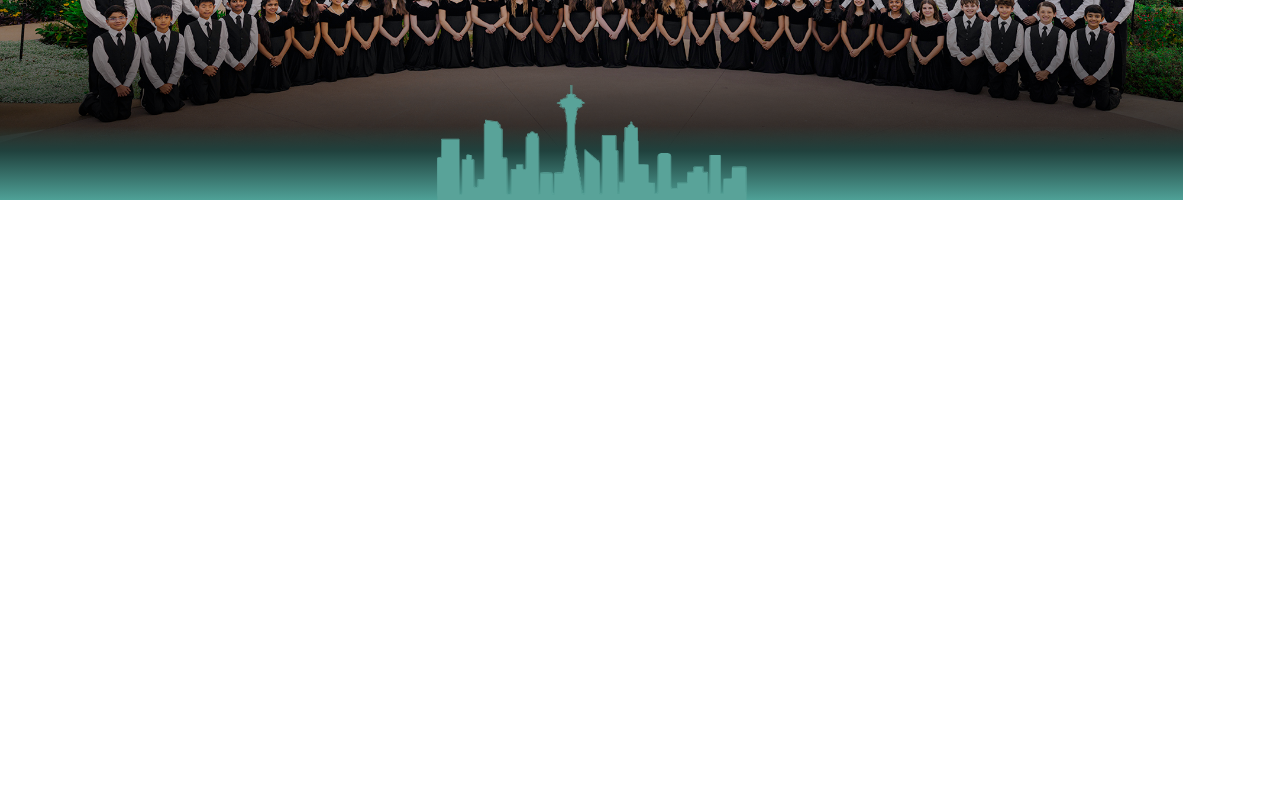
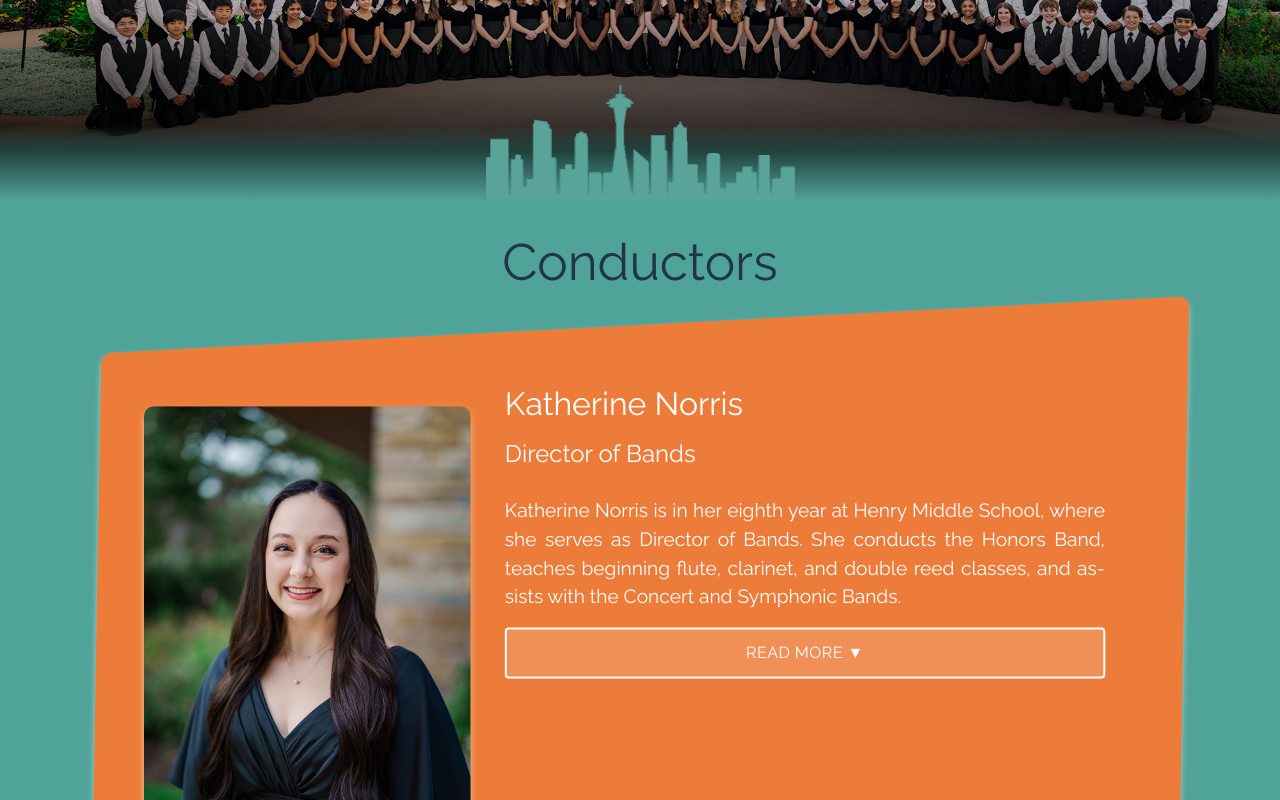
Before and after one commit to andrewbinkard/henrybandwibc, a React (Vite) app: page /conductors/1 in a window 1280 px wide. Shown: the part 300-1100 px from the top of the page. Before the commit the page ends 800 px from the top, so only its background shows below. Built offline with nearby package versions, Linux system fonts and the light colour scheme.

Commit message:
henrywibc-3: implements directors page

```diff
--- /dev/null
+++ b/src/Components/ComposerCard/ComposerCard.module.scss
@@ -0,0 +1,180 @@
+@use "../../variables.scss" as *;
+
+.cardContainer {
+  display: flex;
+  flex-direction: row;
+  align-items: flex-start;
+  justify-content: space-between;
+  background-color: $program-orange;
+  color: #ffffff;
+  border-radius: $standard-rounding;
+  padding: 3rem;
+  box-shadow: 0 4px 6px rgba(255, 255, 255, 0.5);
+  width: 85vw;
+  min-width: 316px;
+  margin: 0 auto 2rem auto;
+  box-sizing: border-box;
+
+  /* Parallelogram skew - angled top/bottom with vertical sides */
+  transform: skewY(-3deg) skewX(-1deg);
+  transition: transform 1s ease;
+
+  /* Counter-skew the content to keep it upright */
+  > * {
+    transform: skewY(3deg) skewX(1deg);
+    transition: transform 1s ease;
+  }
+
+  /* Reduce skew when expanded to prevent distortion on tall cards */
+  &.expanded {
+    transform: skewY(-5deg) skewX(-0.5deg);
+
+    > * {
+      transform: skewY(5deg) skewX(0.5deg);
+    }
+  }
+
+  @media (max-width: $breakpoint-medium) {
+    flex-direction: column;
+    align-items: center;
+  }
+
+  .composerImage {
+    width: 33%;
+    max-width: 50%;
+    height: auto;
+    object-fit: cover;
+    border-radius: $standard-rounding;
+    align-self: start;
+    margin-top: 1rem;
+    box-shadow: 0 4px 6px rgba(255, 255, 255, 0.5);
+
+    min-width: 325px;
+
+    @media (max-width: $breakpoint-medium) {
+      align-self: center;
+      width: 50%;
+      margin-bottom: 1rem;
+
+      min-width: 300px;
+    }
+  }
+
+  .content {
+    display: flex;
+    flex-direction: column;
+    justify-content: center;
+    flex: 1;
+    min-width: 0;
+    margin: 0 1rem;
+    padding: 1rem;
+
+    @media (max-width: $breakpoint-medium) {
+      width: 100%;
+      margin: unset;
+      align-items: center;
+      text-align: center;
+    }
+
+    h2 {
+      margin: 0 0 $margin-small 0;
+      align-self: start;
+
+      @media (max-width: $breakpoint-medium) {
+        align-self: center;
+      }
+    }
+
+    h3 {
+      margin: 0 0 0.5rem 0;
+      padding-bottom: 1rem;
+      align-self: start;
+      font-size: 1.5rem;
+
+      @media (max-width: $breakpoint-medium) {
+        font-size: 1rem;
+        align-self: center;
+      }
+    }
+
+    a {
+      color: $rouse-gold-light;
+      text-decoration: underline;
+      text-decoration-color: $rouse-gold-light;
+      text-underline-offset: 4px;
+      margin-bottom: 0.5rem;
+      word-break: break-word;
+      overflow-wrap: break-word;
+      max-width: 100%;
+      text-overflow: ellipsis;
+      white-space: nowrap;
+      overflow: hidden;
+      transition: color 0.2s ease;
+      font-size: 1.25rem;
+      padding-bottom: 1rem;
+
+      &:hover {
+        text-decoration: underline;
+      }
+
+      @media (max-width: $breakpoint-medium) {
+        white-space: normal;
+        align-self: center;
+        font-size: 1rem;
+      }
+    }
+
+    p {
+      margin: 0;
+      font-size: 1.2rem;
+      font-weight: lighter;
+      color: white;
+      text-align: justify;
+      hyphens: auto;
+
+      max-width: 100%;
+      box-sizing: border-box;
+
+      /* Animate expanded paragraphs */
+      animation: fadeIn 1s ease;
+
+      @media (max-width: $breakpoint-medium) {
+        text-align: justify;
+        hyphens: auto;
+      }
+    }
+  }
+
+  .readMoreButton {
+    margin-top: 1rem;
+    border: 2px solid white;
+    padding: 0.6em 1.2em;
+    font-size: 1em;
+    font-weight: 500;
+    font-family: inherit;
+    background-color: inherit;
+    color: white;
+    cursor: pointer;
+    transition: all 1s ease;
+    box-shadow: inset 0 0 0 1000px rgba(255, 255, 255, 0.15);
+
+    &:hover,
+    &:focus,
+    &:active,
+    &:focus-visible {
+      box-shadow: inset 0 0 0 1000px rgba(255, 255, 255, 0.1);
+    }
+  }
+}
+
+/* Fade-in animation for expanded content */
+@keyframes fadeIn {
+  from {
+    opacity: 0;
+    transform: translateY(-10px);
+  }
+  to {
+    opacity: 1;
+    transform: translateY(0);
+  }
+}
--- /dev/null
+++ b/src/Components/ComposerCard/ComposerCard.tsx
@@ -0,0 +1,70 @@
+import { FC, useRef, useState } from "react";
+import styles from "./ComposerCard.module.scss";
+import { ComposerCardProps } from "./types";
+import Button from "@mui/material/Button";
+
+const ComposerCard: FC<ComposerCardProps> = ({
+  name,
+  title,
+  imgSrc,
+  details,
+  website,
+}) => {
+  const [expanded, setExpanded] = useState(false);
+  const cardRef = useRef<HTMLDivElement>(null);
+
+  // Split details into an array of paragraphs
+  const paragraphs = details?.split("\n");
+
+  const toggleExpanded = () => {
+    if (expanded) {
+      // If collapsing, scroll to the top of the <p> section
+      cardRef.current?.scrollIntoView({
+        behavior: "smooth",
+        block: "start",
+      });
+    }
+    setExpanded(!expanded);
+  };
+
+  const websiteTitle = name.endsWith("s")
+    ? `${name}' website`
+    : `${name}'s website`;
+
+  return (
+    <div
+      className={`${styles.cardContainer} ${expanded ? styles.expanded : ""}`}
+      ref={cardRef}
+    >
+      <img
+        src={imgSrc}
+        alt={`Image of ${name}`}
+        className={styles.composerImage}
+      />
+      <div className={styles.content}>
+        <h2>{name}</h2>
+        {title ? (
+          <h3>{title}</h3>
+        ) : (
+          <a href={website} target="_blank" rel="noopener noreferrer">
+            {websiteTitle}
+          </a>
+        )}
+        <p>{paragraphs?.[0]}</p>
+        {expanded &&
+          paragraphs?.slice(1).map((para, index) => (
+            <p key={index}>
+              <br />
+              {para}
+            </p>
+          ))}
+
+        <Button className={styles.readMoreButton} onClick={toggleExpanded}>
+          {expanded ? "Show Less ▲" : "Read More ▼"}
+        </Button>
+      </div>
+    </div>
+  );
+};
+
+export default ComposerCard;
--- /dev/null
+++ b/src/Components/ComposerCard/index.ts
@@ -0,0 +1 @@
+export { default } from "./ComposerCard";
--- /dev/null
+++ b/src/Components/ComposerCard/types.ts
@@ -0,0 +1,9 @@
+export interface ComposerCardProps {
+  name: string;
+  imgSrc: string;
+  details?: string;
+  website?: string;
+  title?: string;
+  wiley?: boolean;
+  rouse?: boolean;
+}
--- a/src/Components/NavBar/NavBar.tsx
+++ b/src/Components/NavBar/NavBar.tsx
@@ -77,12 +77,12 @@ const NavBar: FC = () => {
             Musicians
           </NavLink>
           <NavLink
-            to="/directors"
+            to="/conductors"
             className={({ isActive }) =>
               isActive ? styles.activeLink : undefined
             }
           >
-            Directors
+            Conductors
           </NavLink>
           <NavLink
             to="/about"
@@ -166,13 +166,13 @@ const NavBar: FC = () => {
             Musicians
           </NavLink>
           <NavLink
-            to="/directors"
+            to="/conductors"
             className={({ isActive }) =>
               isActive ? styles.activeLink : undefined
             }
             onClick={toggleMobileMenu}
           >
-            Directors
+            Conductors
           </NavLink>
           <NavLink
             to="/private-lesson-faculty"
--- /dev/null
+++ b/src/Pages/ConductorsPage/ConductorsPage.module.scss
@@ -0,0 +1,10 @@
+@use "../../variables.scss" as *;
+
+.conductorsContainer {
+  display: flex;
+  width: 100vw;
+  flex-direction: column;
+  align-items: center;
+  justify-content: center;
+  background-color: $program-green;
+}
--- /dev/null
+++ b/src/Pages/ConductorsPage/ConductorsPage.tsx
@@ -0,0 +1,41 @@
+import { FC, useEffect } from "react";
+import { useParams } from "react-router-dom";
+
+import styles from "./ConductorsPage.module.scss";
+// import Footer from "../../../Components/Shared/Footer";
+import { conductorData } from "../../Components/Conductors/const";
+import ComposerCard from "../../Components/ComposerCard";
+
+const ConductorsPage: FC = () => {
+  const { directorName } = useParams<{ directorName: string }>();
+
+  useEffect(() => {
+    if (directorName) {
+      const targetElement = document.getElementById(directorName);
+      if (targetElement) {
+        targetElement.scrollIntoView({ behavior: "smooth" });
+      }
+    }
+  }, [directorName]);
+
+  return (
+    <div className={styles.conductorsContainer}>
+      <h1>Conductors</h1>
+      {conductorData.map(({ name, imgSrc, details, title }) => {
+        return (
+          <div id={name} key={name}>
+            <ComposerCard
+              name={name}
+              imgSrc={imgSrc}
+              details={details}
+              title={title}
+            />
+          </div>
+        );
+      })}
+      {/* <Footer /> */}
+    </div>
+  );
+};
+
+export default ConductorsPage;
--- /dev/null
+++ b/src/Pages/ConductorsPage/index.ts
@@ -0,0 +1 @@
+export { default } from "./ConductorsPage";
--- a/src/Routes/routes.tsx
+++ b/src/Routes/routes.tsx
@@ -2,6 +2,7 @@ import { RouteObject } from "react-router-dom";
 import LandingPage from "../Pages/MainPage/MainPage/MainPage";
 import About from "../Pages/AboutPage";
 import MusiciansPage from "../Pages/MusiciansPage/MusiciansPage";
+import ConductorsPage from "../Pages/ConductorsPage/ConductorsPage";
 
 export const routes: RouteObject[] = [
   {
@@ -16,4 +17,8 @@ export const routes: RouteObject[] = [
     path: "/musicians",
     element: <MusiciansPage />,
   },
+  {
+    path: "/conductors/:directorName?",
+    element: <ConductorsPage />,
+  },
 ];
```
Also changed, not shown: src/Components/Conductors/const.ts (+12 -4 lines).
